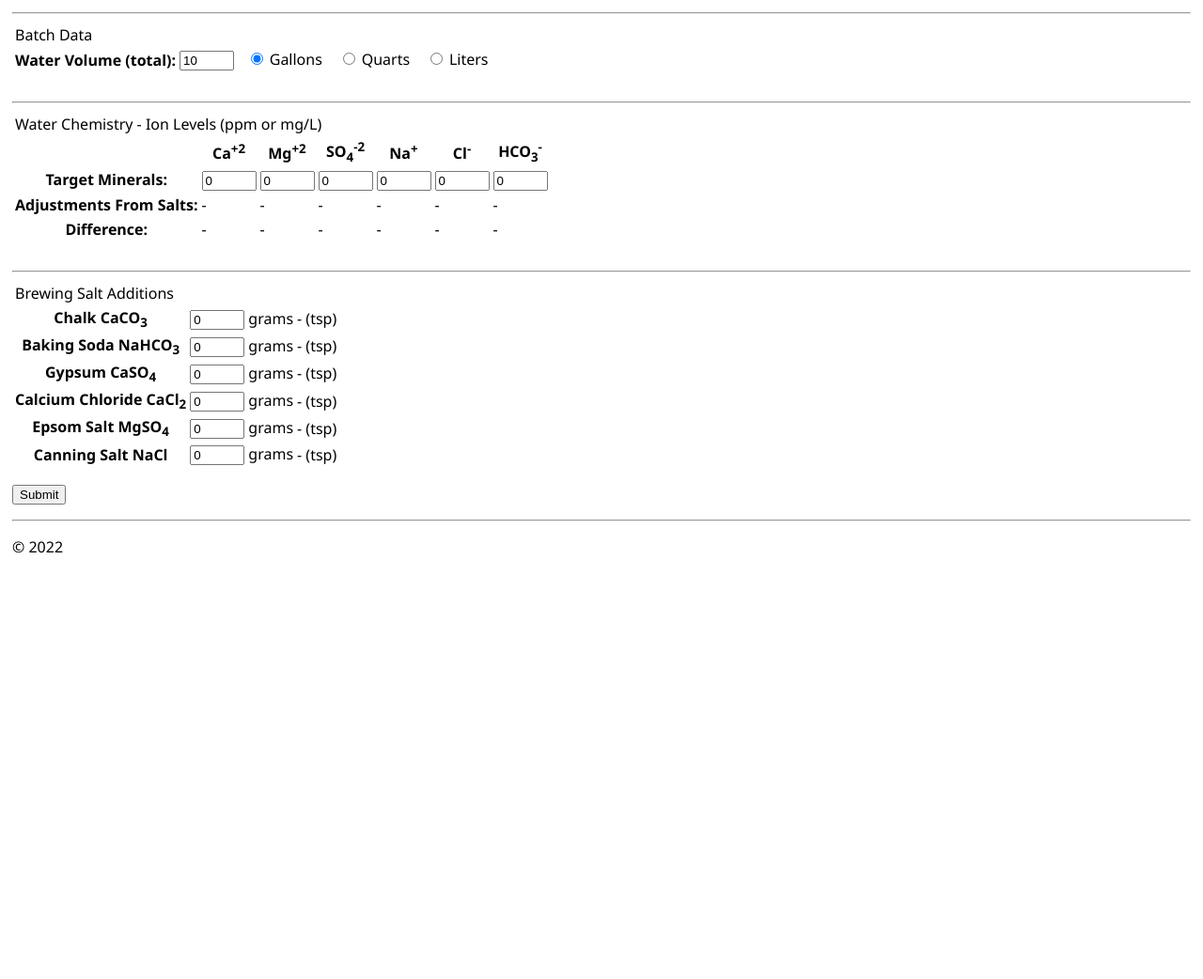
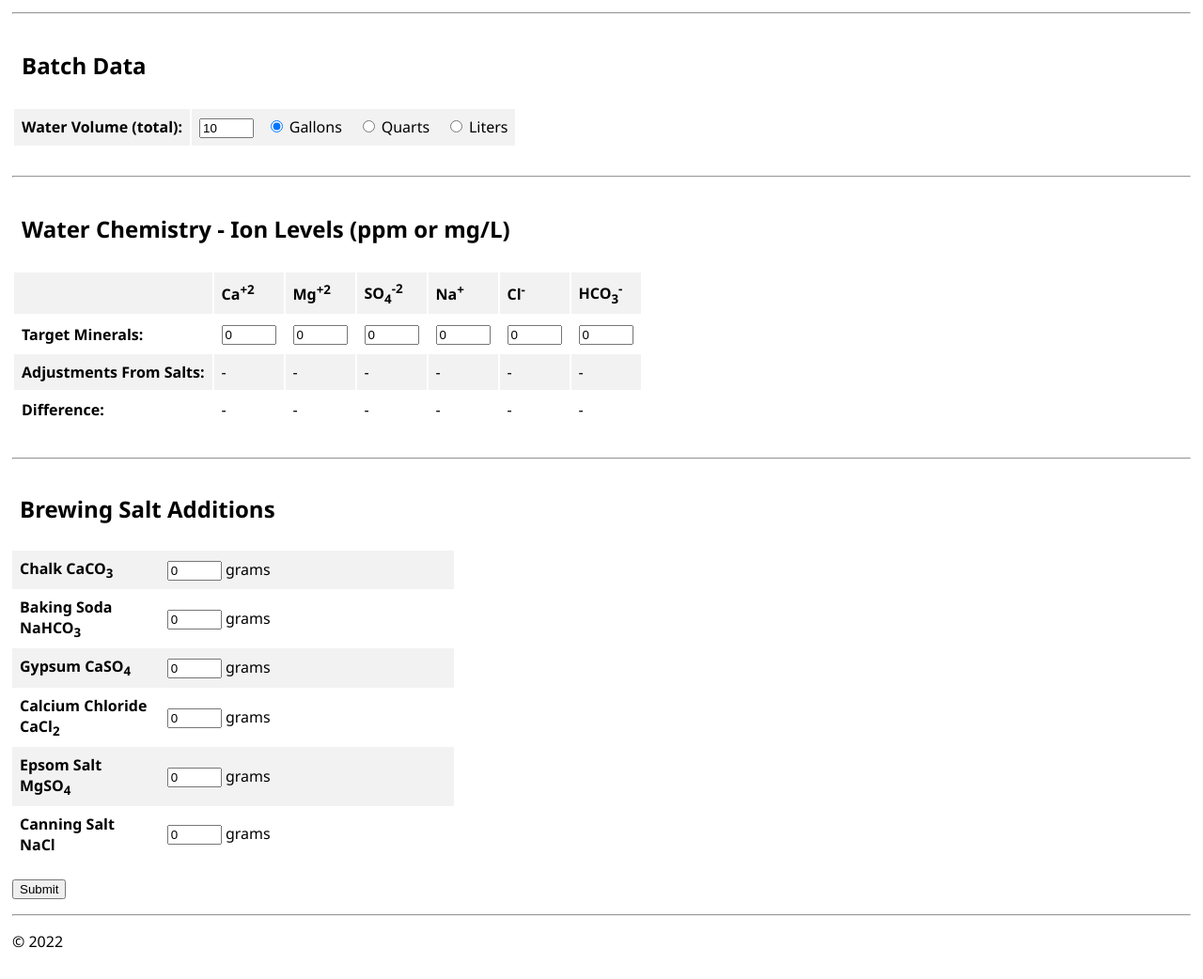
Before and after one commit to blueharmony/aguaHefe, a Flask app: page / in a window 1280 px wide. Shown: the part 47-1089 px from the top of the page at 94% size. Before the commit the page ends 636 px from the top, so only its background shows below. Run offline with Flask 2, Linux system fonts and the light colour scheme.

Commit message:
Better formatting

```diff
--- /dev/null
+++ b/src/static/tableLayout.css
@@ -0,0 +1,12 @@
+.tableLayout {
+    border-collapse: collapse;
+    width: 100%;
+    table-layout: fixed;
+  }
+
+  th, td {
+    text-align: left;
+    padding: 8px;
+  }
+
+  tr:nth-child(even) {background-color: #f2f2f2;}
--- a/src/templates/home.html
+++ b/src/templates/home.html
@@ -5,9 +5,9 @@ Home
 {% block content %}
 
 <form action="/data" method = "POST">
-	<table class="calc" >
+	<table class="calc">
 			<tr>
-				<td colspan="2" class="separator">Batch Data</td>
+				<td colspan="2" class="separator"><h2>Batch Data</h2></td>
 			</tr>
 			<tr>
 				<th>Water Volume (total):</th>
@@ -50,9 +50,9 @@ Home
 	</table>
 	<br/>
     <hr/>
-	<table class="calc waterchemistrycalc" style="tableLayout: auto;">
+	<table class="calc waterchemistrycalc">
 		<tr>
-			<td colspan="8" class="separator">Water Chemistry - Ion Levels (ppm or mg/L)</td>
+			<td colspan="8" class="separator"><h2>Water Chemistry - Ion Levels (ppm or mg/L)</h2></td>
 		</tr>
 		<tr>
 			<td>&nbsp;</td>
@@ -127,43 +127,37 @@ Home
     </table>
     <br/>
     <hr/>
-    <table class="calc saltadditions" style="tableLayout: auto;">
+    <table class="tableLayout">
 
 		<tr>
-			<td colspan="8" class="separator">Brewing Salt Additions</td>
+			<td colspan="8" class="separator"><h2>Brewing Salt Additions</h2></td>
 		</tr>
 		<tr>
 			<th>Chalk CaCO<sub>3</sub></th>
 			<td colspan="2"><input type="number" step="any" min="0" name="txtCaCO3" value="0" maxlength="3" style="width: 50px" onChange="javascript: updateAll();" /> grams</td>
-			<td colspan="5"><div id="divCaCO3_tsp" class="infodiv">- (tsp)</div></td>
 		</tr>
 
 		<tr>
 			<th>Baking Soda NaHCO<sub>3</sub></th>
 			<td colspan="2"><input type="number" step="any" min="0" name="txtNaHCO3" value="0" maxlength="3" style="width: 50px" onChange="javascript: updateAll();" /> grams</td>
-			<td colspan="5"><div id="divNaHCO3_tsp" class="infodiv">- (tsp)</div></td>
 		</tr>
 
 		<tr>
 			<th>Gypsum CaSO<sub>4</sub></th>
 			<td colspan="2"><input type="number" step="any" min="0" name="txtCaSO4" value="0" maxlength="3" style="width: 50px" onChange="javascript: updateAll();" /> grams</td>
-			<td colspan="5"><div id="divCaSO4_tsp" class="infodiv">- (tsp)</div></td>
 		</tr>
 		<tr>
 			<th>Calcium Chloride CaCl<sub>2</sub></th>
 			<td colspan="2"><input type="number" step="any" min="0" name="txtCaCl2" value="0" maxlength="3" style="width: 50px" onChange="javascript: updateAll();" /> grams</td>
-			<td colspan="5"><div id="divCaCl2_tsp" class="infodiv">- (tsp)</div></td>
 		</tr>
 
 		<tr>
 			<th>Epsom Salt MgSO<sub>4</sub></th>
 			<td colspan="2"><input type="number" step="any" min="0" name="txtMgSO4" value="0" maxlength="3" style="width: 50px" onChange="javascript: updateAll();" /> grams</td>
-			<td colspan="5"><div id="divMgSO4_tsp" class="infodiv">- (tsp)</div></td>
 		</tr>
 		<tr>
 			<th>Canning Salt NaCl</th>
 			<td colspan="2"><input type="number" step="any" min="0" name="txtNaCl" value="0" maxlength="3" style="width: 50px" onChange="javascript: updateAll();" /> grams</td>
-			<td colspan="5"><div id="divNaCl_tsp" class="infodiv">- (tsp)</div></td>
 		</tr>
 	</table>
 
--- a/src/templates/layout.html
+++ b/src/templates/layout.html
@@ -4,6 +4,7 @@
         <meta charset="utf-8" />
         <title>{% block title %}{% endblock %}</title>
         <link rel="stylesheet" type="text/css" href="{{ url_for('static', filename='site.css')}}" />
+        <link rel="stylesheet" type="text/css" href="{{ url_for('static', filename='tableLayout.css')}}" />
     </head>
 
     <body>
```
Also changed, not shown: src/static/site.css (line endings or trailing spaces).
